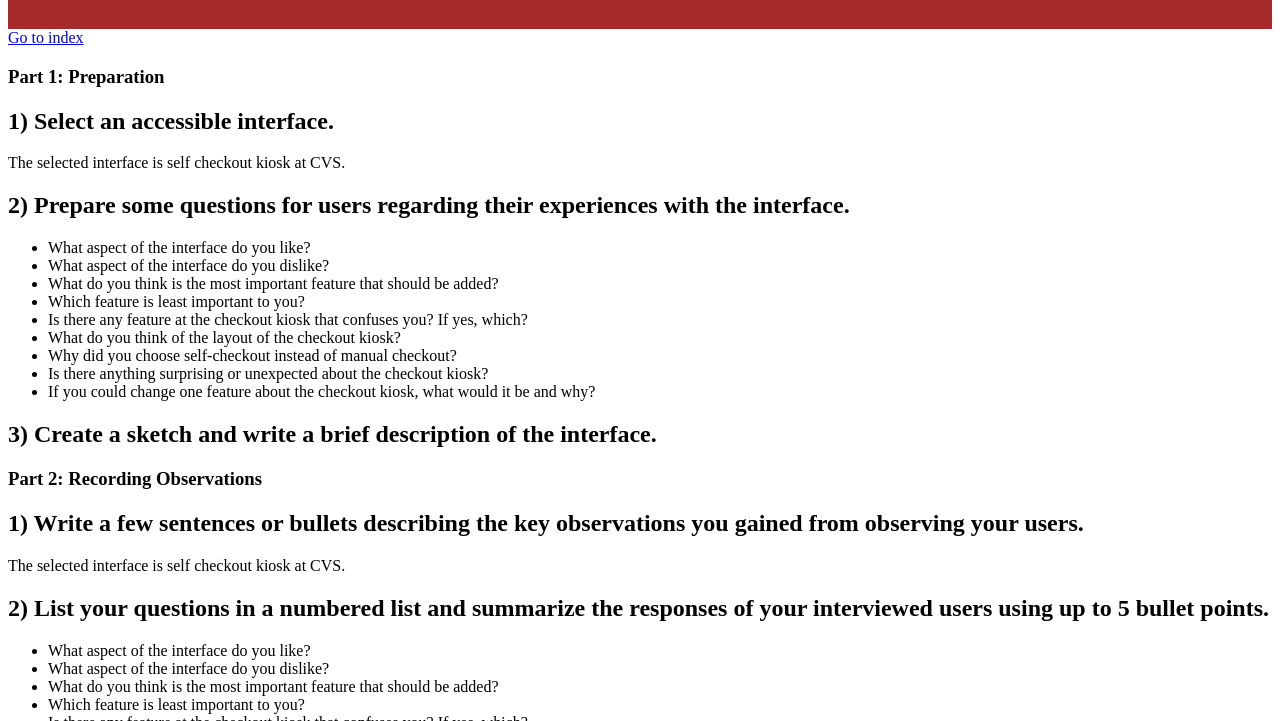
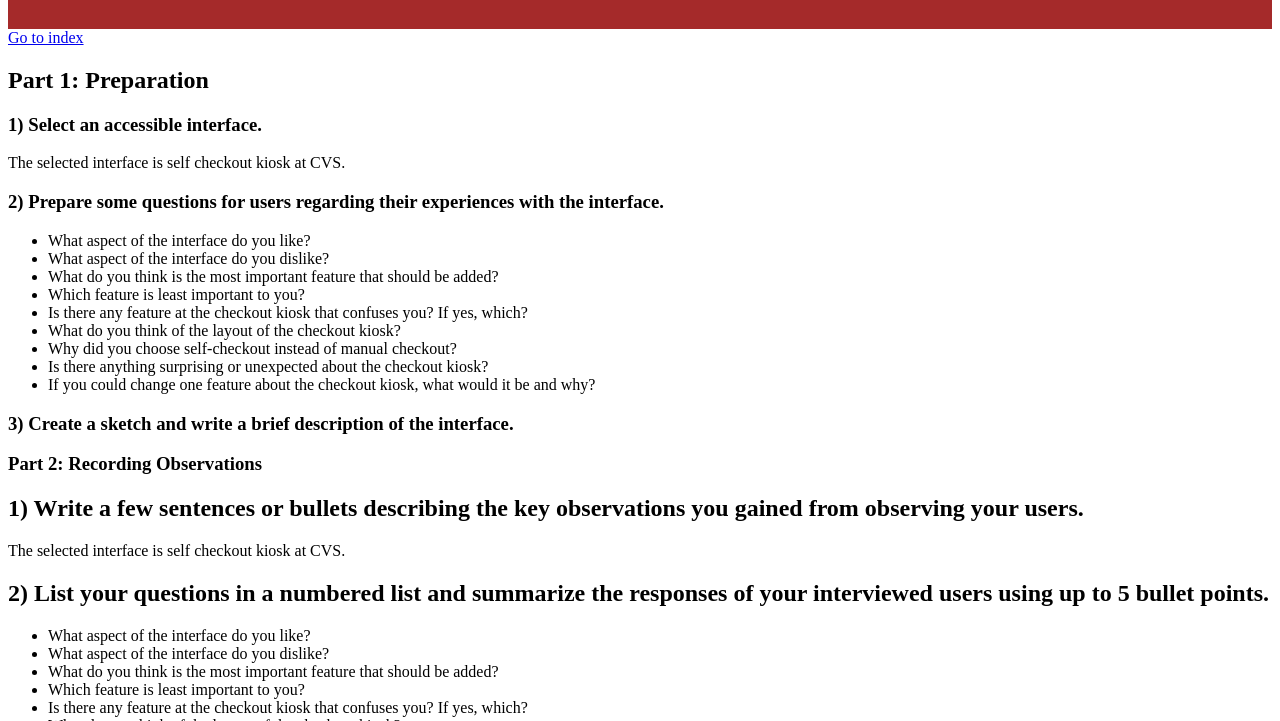
Before and after one commit to gcheng81/personas_storyboarding_handin, a plain HTML site: page blog.html in a window 1280 px wide. Shown: the part 79-800 px from the top of the page. Drawn offline with Linux system fonts and the light colour scheme.

Commit message:
Update blog.html

```diff
--- a/blog.html
+++ b/blog.html
@@ -27,11 +27,11 @@
 
 	<section>
 		<article class="post">
-			<h1>Part 1: Preparation</h1>
-            <h2>1) Select an accessible interface. </h2>
+			<h2>Part 1: Preparation</h2>
+            <h1>1) Select an accessible interface. </h1>
 			    <p>The selected interface is self checkout kiosk at CVS.</p>
 
-            <h2>2) Prepare some questions for users regarding their experiences with the interface. </h2>
+            <h1>2) Prepare some questions for users regarding their experiences with the interface. </h1>
                  <!-- Lists --><!--unordered-->
 		        <ul>
 			        <li>What aspect of the interface do you like?</li>
@@ -45,7 +45,7 @@
                     <li>If you could change one feature about the checkout kiosk, what would it be and why?</li>
 		        </ul>
 
-            <h2>3) Create a sketch and write a brief description of the interface.</h2>
+            <h1>3) Create a sketch and write a brief description of the interface.</h1>
 
 		</article>
 
```
